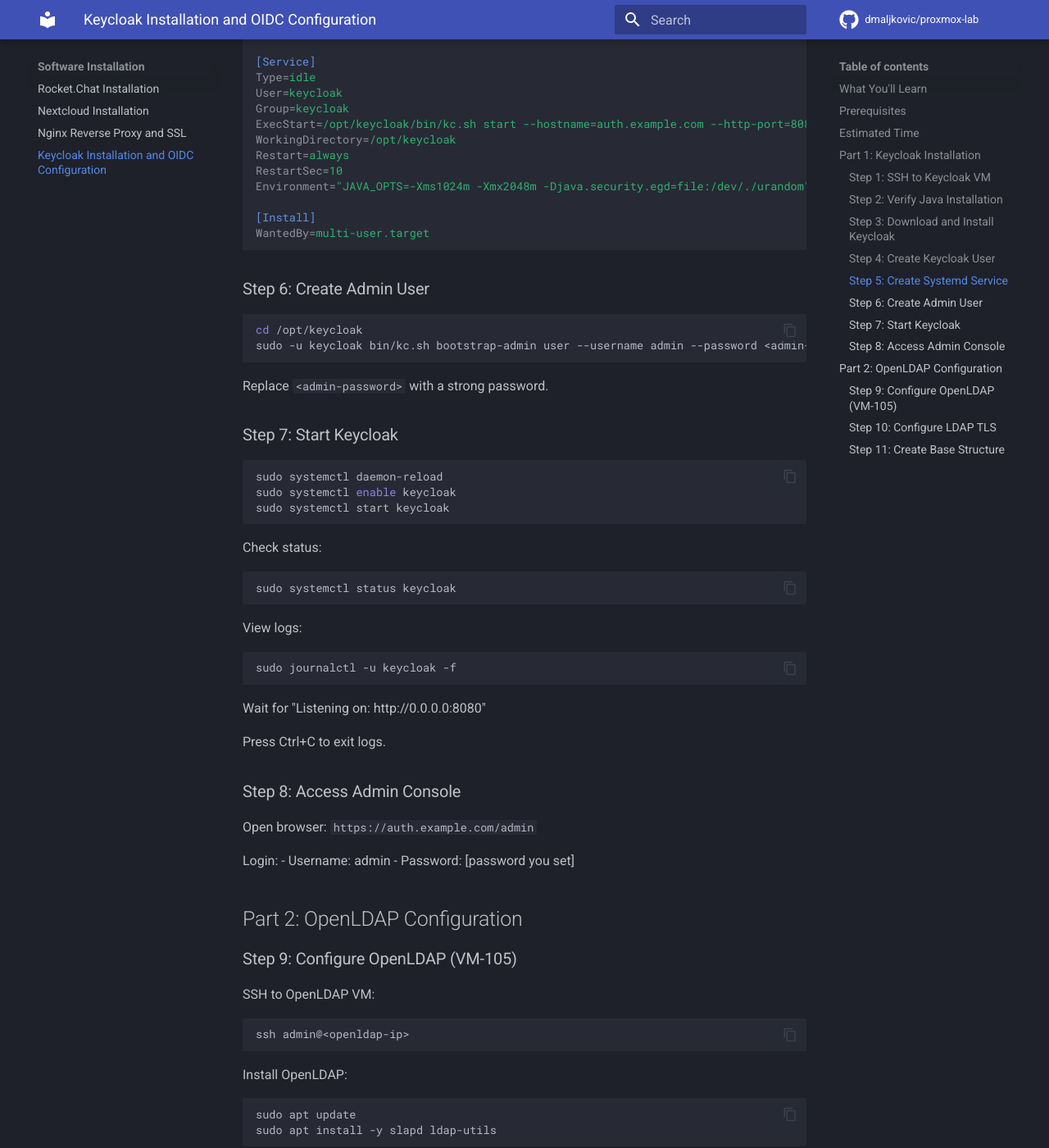
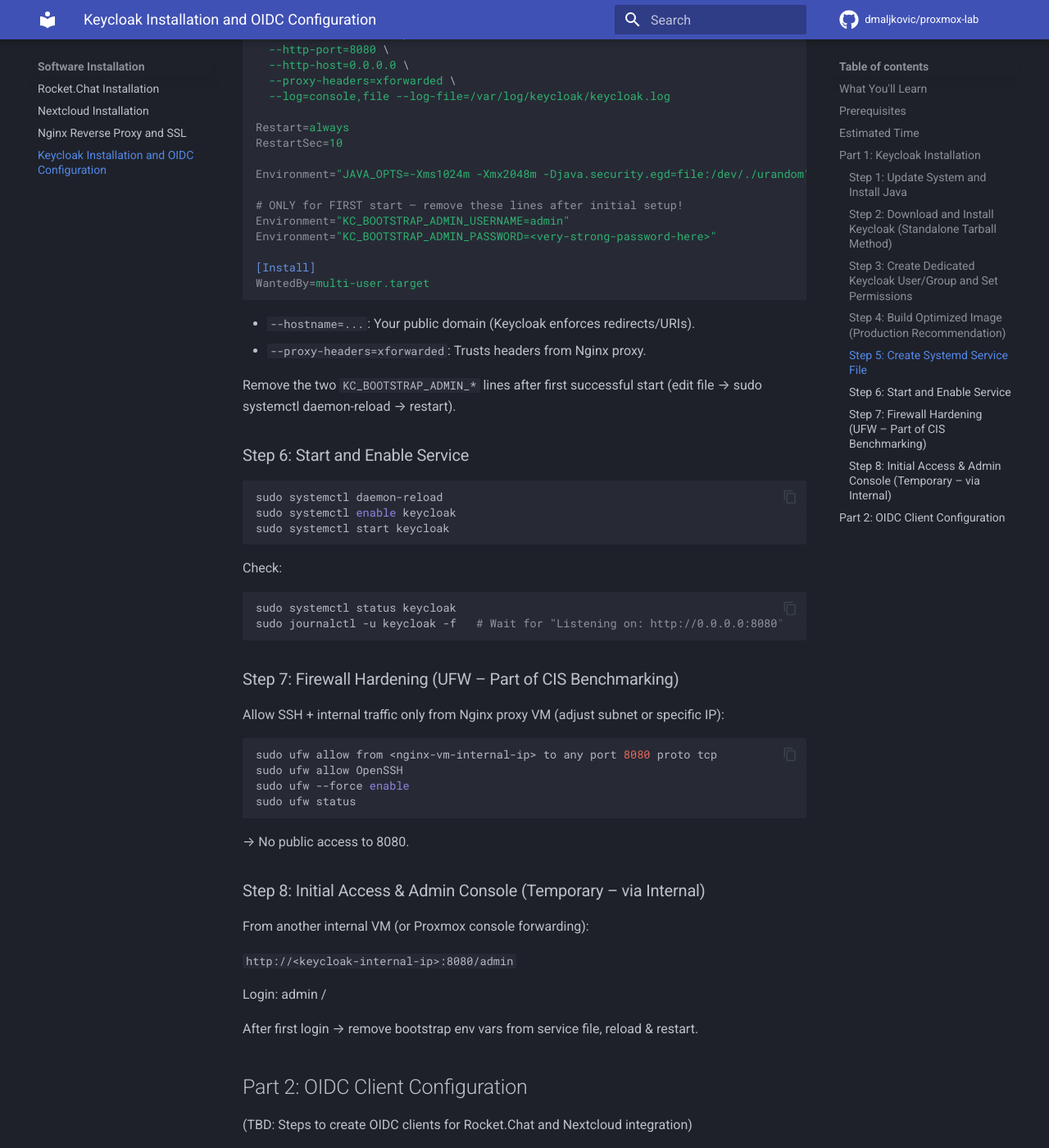
Before and after one commit to dmaljkovic/proxmox-lab, an MkDocs documentation site: the page built from docs/03-software/04-keycloak-oidc.md, in a window 1280 px wide and 1400 px high, scrolled down 2059 px. Shown: the whole window at 82% size. Built offline with MkDocs 1.6.1 and Material for MkDocs 9.7.7, drawn with Linux system fonts in a browser that asks for light colours; comment, search, counter and statistics services are not loaded; some of the changed text lies outside the part shown.

Commit message:
Update Keycloak installation to 26.5.5, remove OpenLDAP federation

````diff
--- a/docs/03-software/04-keycloak-oidc.md
+++ b/docs/03-software/04-keycloak-oidc.md
@@ -1,116 +1,115 @@
 # Keycloak Installation and OIDC Configuration
 
-Brief description: Install Keycloak 24.0.0, configure OpenLDAP federation, and set up OIDC for SSO.
+Brief description: Install Keycloak 26.5.5 and set up OIDC for SSO.
 
 ## What You'll Learn
 
-- How to install Keycloak 24.0.0
-- How to configure OpenLDAP user federation
+- How to install Keycloak 26.5.5
 - How to create OIDC clients for SSO
 - How to integrate with Rocket.Chat and Nextcloud
 
 ## Prerequisites
 
 - [ ] VM-106 created and Ubuntu 24.04 LTS installed
-- [ ] VM-105 (OpenLDAP) created and accessible
 - [ ] OpenJDK 17 installed on Keycloak VM
 - [ ] IP addresses documented
 - [ ] Nginx reverse proxy configured
 
 ## Estimated Time
 
-6-8 hours (Days 7-8 combined)
+2-3 hours
 
 ## Part 1: Keycloak Installation
 
-### Step 1: SSH to Keycloak VM
-
-```bash
-ssh admin@<keycloak-ip>
-```
-
-### Step 2: Verify Java Installation
-
-```bash
-java -version
-```
-
-Should show OpenJDK 17.
-
-If not installed:
+### Step 1: Update System and Install Java
 
 ```bash
 sudo apt update
+sudo apt upgrade -y
 sudo apt install -y openjdk-17-jdk
 ```
 
-### Step 3: Download and Install Keycloak
+Verify:
+
+```bash
+java -version   # Should show openjdk 17.x
+```
+
+### Step 2: Download and Install Keycloak (Standalone Tarball Method)
+
+No official APT package exists from Keycloak project → use the recommended tar.gz distribution.
 
 ```bash
 cd /tmp
-wget https://github.com/keycloak/keycloak/releases/download/24.0.0/keycloak-24.0.0.tar.gz
+wget https://github.com/keycloak/keycloak/releases/download/26.5.5/keycloak-26.5.5.tar.gz
+sudo tar -xzf keycloak-26.5.5.tar.gz -C /opt/
+sudo mv /opt/keycloak-26.5.5 /opt/keycloak
 ```
 
-Extract:
-
-```bash
-sudo tar -xzf keycloak-24.0.0.tar.gz -C /opt/
-sudo mv /opt/keycloak-24.0.0 /opt/keycloak
-```
-
-### Step 4: Create Keycloak User
+### Step 3: Create Dedicated Keycloak User/Group and Set Permissions
 
 ```bash
 sudo groupadd keycloak
 sudo useradd -r -g keycloak -d /opt/keycloak -s /sbin/nologin keycloak
+
+sudo chown -R keycloak:keycloak /opt/keycloak
+sudo chmod -R u+rwX /opt/keycloak
+
+sudo mkdir -p /opt/keycloak/data /var/log/keycloak
+sudo chown -R keycloak:keycloak /opt/keycloak/data /var/log/keycloak
 ```
 
-Set ownership:
+### Step 4: Build Optimized Image (Production Recommendation)
 
 ```bash
-sudo chown -R keycloak:keycloak /opt/keycloak
-sudo mkdir -p /opt/keycloak/data
-sudo mkdir -p /var/log/keycloak
-sudo chown keycloak:keycloak /opt/keycloak/data /var/log/keycloak
+cd /opt/keycloak
+sudo -u keycloak bin/kc.sh build
 ```
 
-### Step 5: Create Systemd Service
+### Step 5: Create Systemd Service File
 
 ```bash
 sudo nano /etc/systemd/system/keycloak.service
 ```
 
-Add:
+Paste (customize hostname, password, and internal listening):
 
 ```ini
 [Unit]
-Description=Keycloak Identity Provider
+Description=Keycloak Identity and Access Management
 After=network.target
 
 [Service]
-Type=idle
+Type=simple
 User=keycloak
 Group=keycloak
-ExecStart=/opt/keycloak/bin/kc.sh start --hostname=auth.example.com --http-port=8080 --proxy-headers=xforwarded --log=console
 WorkingDirectory=/opt/keycloak
+ExecStart=/opt/keycloak/bin/kc.sh start --optimized \
+  --hostname=auth.example.com \
+  --http-port=8080 \
+  --http-host=0.0.0.0 \
+  --proxy-headers=xforwarded \
+  --log=console,file --log-file=/var/log/keycloak/keycloak.log
+
 Restart=always
 RestartSec=10
+
 Environment="JAVA_OPTS=-Xms1024m -Xmx2048m -Djava.security.egd=file:/dev/./urandom"
+
+# ONLY for FIRST start – remove these lines after initial setup!
+Environment="KC_BOOTSTRAP_ADMIN_USERNAME=admin"
+Environment="KC_BOOTSTRAP_ADMIN_PASSWORD=<very-strong-password-here>"
 
 [Install]
 WantedBy=multi-user.target
 ```
 
-### Step 6: Create Admin User
+- `--hostname=...`: Your public domain (Keycloak enforces redirects/URIs).
+- `--proxy-headers=xforwarded`: Trusts headers from Nginx proxy.
 
-```bash
-cd /opt/keycloak
-sudo -u keycloak bin/kc.sh bootstrap-admin user --username admin --password <admin-password>
-```
+Remove the two `KC_BOOTSTRAP_ADMIN_*` lines after first successful start (edit file → sudo systemctl daemon-reload → restart).
 
-Replace `<admin-password>` with a strong password.
-
-### Step 7: Start Keycloak
+### Step 6: Start and Enable Service
 
 ```bash
 sudo systemctl daemon-reload
@@ -118,97 +117,36 @@
 sudo systemctl start keycloak
 ```
 
-Check status:
+Check:
 
 ```bash
 sudo systemctl status keycloak
+sudo journalctl -u keycloak -f   # Wait for "Listening on: http://0.0.0.0:8080"
 ```
 
-View logs:
+### Step 7: Firewall Hardening (UFW – Part of CIS Benchmarking)
+
+Allow SSH + internal traffic only from Nginx proxy VM (adjust subnet or specific IP):
 
 ```bash
-sudo journalctl -u keycloak -f
+sudo ufw allow from <nginx-vm-internal-ip> to any port 8080 proto tcp
+sudo ufw allow OpenSSH
+sudo ufw --force enable
+sudo ufw status
 ```
 
-Wait for "Listening on: http://0.0.0.0:8080"
+→ No public access to 8080.
 
-Press Ctrl+C to exit logs.
+### Step 8: Initial Access & Admin Console (Temporary – via Internal)
 
-### Step 8: Access Admin Console
+From another internal VM (or Proxmox console forwarding):
 
-Open browser: `https://auth.example.com/admin`
+`http://<keycloak-internal-ip>:8080/admin`
 
-Login:
-- Username: admin
-- Password: [password you set]
+Login: admin / <password from service file>
 
-## Part 2: OpenLDAP Configuration
+After first login → remove bootstrap env vars from service file, reload & restart.
 
-### Step 9: Configure OpenLDAP (VM-105)
+## Part 2: OIDC Client Configuration
 
-SSH to OpenLDAP VM:
-
-```bash
-ssh admin@<openldap-ip>
-```
-
-Install OpenLDAP:
-
-```bash
-sudo apt update
-sudo apt install -y slapd ldap-utils
-```
-
-Reconfigure:
-
-```bash
-sudo dpkg-reconfigure slapd
-```
-
-Answer wizard:
-- Omit OpenLDAP server configuration? **No**
-- DNS domain name: **example.com**
-- Organization name: **Your Organization**
-- Administrator password: [strong password]
-- Database backend: **MDB**
-- Remove database when slapd is purged? **No**
-- Move old database? **Yes**
-
-### Step 10: Configure LDAP TLS
-
-Create certificate directory:
-
-```bash
-sudo mkdir -p /etc/ldap/certs
-```
-
-Generate self-signed certificate:
-
-```bash
-cd /etc/ldap/certs
-sudo openssl req -new -x509 -days 365 -nodes \
-  -out ldap.crt \
-  -keyout ldap.key \
-  -subj "/C=US/ST=State/L=City/O=Organization/CN=ldap.example.com"
-```
-
-Set permissions:
-
-```bash
-sudo chown openldap:openldap /etc/ldap/certs/ldap.key
-sudo chmod 600 /etc/ldap/certs/ldap.key
-```
-
-### Step 11: Create Base Structure
-
-Create LDIF file:
-
-```bash
-cat > ~/base-structure.ldif << 'EOF'
-dn: ou=users,dc=example,dc=com
-objectClass: organizationalUnit
-ou: users
-
-dn: ou=groups,dc=example,dc=com
-objectClass: organizationalUnit
-ou: groups
+(TBD: Steps to create OIDC clients for Rocket.Chat and Nextcloud integration)
````
